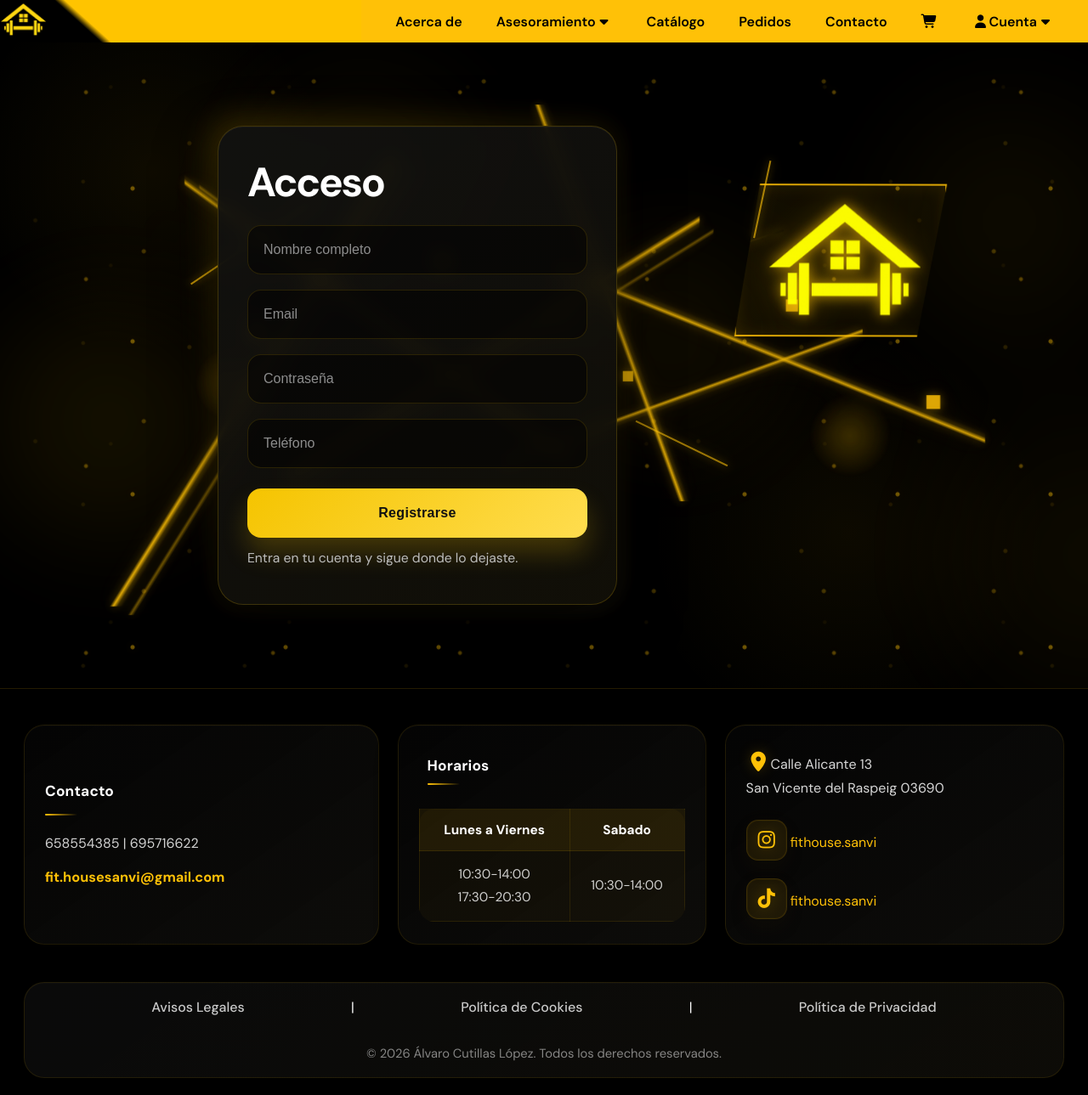
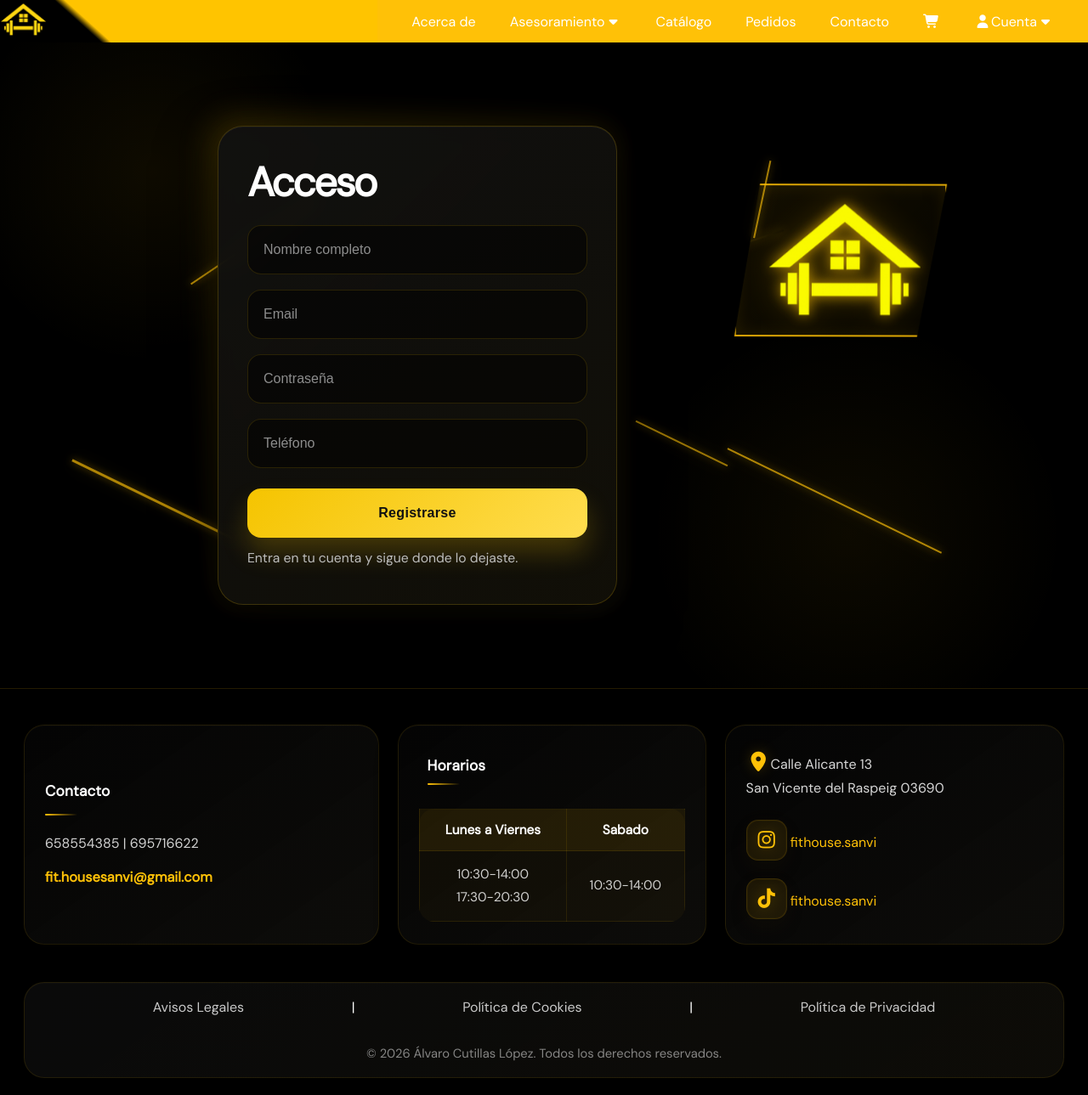
Before and after one commit to alcutillas/Fithouse, a PHP site: page /registrar.php in a window 1280 px wide. Shown: the whole page at 85% size. Run offline with PHP 8.4, Linux system fonts and the light colour scheme; a stand-in replaces the project's code that opens the database connection; some libraries are stand-ins or nearby versions.

Commit message:
fix:Estilos fallutos

```diff
--- a/iniciarsesion.php
+++ b/iniciarsesion.php
@@ -43,6 +43,8 @@
     <div class="trazo-neon-1"></div>
     <div class="trazo-neon-2"></div>
     <div class="trazo-neon-3"></div>
+    <div class="trazo-neon-4"></div>
+    <div class="trazo-neon-5"></div>
 
     <div class="form">
         <form method="post" action="">
--- a/registrar.php
+++ b/registrar.php
@@ -66,6 +66,8 @@
     <div class="trazo-neon-1"></div>
     <div class="trazo-neon-2"></div>
     <div class="trazo-neon-3"></div>
+    <div class="trazo-neon-4"></div>
+    <div class="trazo-neon-5"></div>
 
     <div class="form">
         <form method="post" action="">
--- a/static/css/registros.css
+++ b/static/css/registros.css
@@ -15,177 +15,7 @@
   align-items: center;
 }
 
-/* niebla base */
-main::before {
-  content: "";
-  position: absolute;
-  inset: -12%;
-  pointer-events: none;
-  z-index: 0;
-  background:
-    radial-gradient(circle at 18% 58%, rgba(255, 193, 7, 0.12), transparent 14%),
-    radial-gradient(circle at 36% 30%, rgba(255, 193, 7, 0.08), transparent 16%),
-    radial-gradient(circle at 58% 48%, rgba(255, 193, 7, 0.09), transparent 18%),
-    radial-gradient(circle at 82% 34%, rgba(255, 193, 7, 0.08), transparent 14%),
-    radial-gradient(circle at 88% 74%, rgba(255, 193, 7, 0.07), transparent 16%);
-  filter: blur(58px);
-  opacity: 0.9;
-  animation: nieblaFlotante 18s ease-in-out infinite alternate;
-}
 
-/* recorrido angular, roto y conectado */
-main::after {
-  content: "";
-  position: absolute;
-  inset: 0;
-  pointer-events: none;
-  z-index: 1;
-  background:
-    linear-gradient(122deg,
-      transparent 0 47.8%,
-      rgba(255, 193, 7, 0.98) 48.3%,
-      rgba(255, 193, 7, 0.15) 48.9%,
-      transparent 49.6%) no-repeat,
-
-    linear-gradient(36deg,
-      transparent 0 47.9%,
-      rgba(255, 193, 7, 0.94) 48.4%,
-      rgba(255, 193, 7, 0.14) 49%,
-      transparent 49.7%) no-repeat,
-
-    linear-gradient(148deg,
-      transparent 0 47.6%,
-      rgba(255, 193, 7, 0.92) 48.2%,
-      rgba(255, 193, 7, 0.13) 48.8%,
-      transparent 49.5%) no-repeat,
-
-    linear-gradient(70deg,
-      transparent 0 47.8%,
-      rgba(255, 193, 7, 0.96) 48.4%,
-      rgba(255, 193, 7, 0.13) 49%,
-      transparent 49.8%) no-repeat,
-
-    linear-gradient(160deg,
-      transparent 0 47.7%,
-      rgba(255, 193, 7, 0.88) 48.2%,
-      rgba(255, 193, 7, 0.12) 48.8%,
-      transparent 49.6%) no-repeat,
-
-    linear-gradient(22deg,
-      transparent 0 47.8%,
-      rgba(255, 193, 7, 0.9) 48.3%,
-      rgba(255, 193, 7, 0.11) 48.9%,
-      transparent 49.7%) no-repeat,
-
-    linear-gradient(122deg,
-      transparent 0 48.5%,
-      rgba(255, 193, 7, 0.45) 48.9%,
-      transparent 49.4%) no-repeat,
-    linear-gradient(36deg,
-      transparent 0 48.5%,
-      rgba(255, 193, 7, 0.42) 48.9%,
-      transparent 49.4%) no-repeat,
-    linear-gradient(148deg,
-      transparent 0 48.5%,
-      rgba(255, 193, 7, 0.4) 48.9%,
-      transparent 49.4%) no-repeat,
-
-    linear-gradient(rgba(255, 193, 7, 0.96), rgba(255, 193, 7, 0.96)) no-repeat,
-    linear-gradient(rgba(255, 193, 7, 0.92), rgba(255, 193, 7, 0.92)) no-repeat,
-    linear-gradient(rgba(255, 193, 7, 0.9), rgba(255, 193, 7, 0.9)) no-repeat,
-    linear-gradient(rgba(255, 193, 7, 0.88), rgba(255, 193, 7, 0.88)) no-repeat,
-    linear-gradient(rgba(255, 193, 7, 0.95), rgba(255, 193, 7, 0.95)) no-repeat,
-
-    radial-gradient(circle at 22% 52%, rgba(255, 193, 7, 0.16), transparent 18%) no-repeat,
-    radial-gradient(circle at 52% 42%, rgba(255, 193, 7, 0.14), transparent 18%) no-repeat,
-    radial-gradient(circle at 78% 60%, rgba(255, 193, 7, 0.16), transparent 18%) no-repeat;
-
-  background-size:
-    520px 520px,
-    440px 440px,
-    480px 480px,
-    460px 460px,
-    420px 420px,
-    500px 500px,
-
-    520px 520px,
-    440px 440px,
-    480px 480px,
-
-    14px 14px,
-    16px 16px,
-    12px 12px,
-    14px 14px,
-    16px 16px,
-
-    260px 260px,
-    300px 300px,
-    280px 280px;
-
-  background-position:
-    8% 56%,
-    27% 28%,
-    43% 46%,
-    61% 24%,
-    69% 62%,
-    84% 38%,
-
-    10% 60%,
-    29% 31%,
-    45% 49%,
-
-    24% 44%,
-    41% 33%,
-    58% 51%,
-    73% 40%,
-    86% 55%,
-
-    22% 52%,
-    52% 42%,
-    78% 60%;
-
-  filter:
-    drop-shadow(0 0 5px rgba(255, 193, 7, 0.45)) drop-shadow(0 0 16px rgba(255, 193, 7, 0.18));
-  opacity: 0.95;
-  animation: lineasRespiran 7s ease-in-out infinite alternate;
-}
-
-/* capa de partículas */
-.particulas-neon,
-.particulas-neon::before,
-.particulas-neon::after {
-  position: absolute;
-  inset: 0;
-  pointer-events: none;
-  content: "";
-}
-
-.particulas-neon {
-  z-index: 2;
-  background:
-    radial-gradient(circle, rgba(255, 193, 7, 0.95) 0 2px, transparent 3px) 8% 16% / 180px 180px repeat,
-    radial-gradient(circle, rgba(255, 193, 7, 0.75) 0 1.5px, transparent 3px) 22% 74% / 220px 220px repeat,
-    radial-gradient(circle, rgba(255, 193, 7, 0.55) 0 2px, transparent 3px) 64% 28% / 200px 200px repeat;
-  opacity: 0.45;
-  filter: blur(0.3px) drop-shadow(0 0 6px rgba(255, 193, 7, 0.3));
-  animation: particulasLentas 24s linear infinite;
-}
-
-.particulas-neon::before {
-  background:
-    radial-gradient(circle, rgba(255, 193, 7, 0.8) 0 2px, transparent 3px) 12% 48% / 240px 240px repeat,
-    radial-gradient(circle, rgba(255, 193, 7, 0.55) 0 1.5px, transparent 3px) 72% 14% / 190px 190px repeat;
-  opacity: 0.4;
-  animation: particulasRapidas 14s linear infinite;
-}
-
-.particulas-neon::after {
-  background:
-    radial-gradient(circle, rgba(255, 193, 7, 0.7) 0 2px, transparent 3px) 18% 26% / 260px 260px repeat,
-    radial-gradient(circle, rgba(255, 193, 7, 0.5) 0 1.5px, transparent 3px) 82% 76% / 210px 210px repeat;
-  opacity: 0.28;
-  animation: particulasVerticales 20s linear infinite;
-}
 
 /* logo metido en una pieza angular */
 .logo-neon {
@@ -239,7 +69,9 @@
 /* detalles rectos extra */
 .trazo-neon-1,
 .trazo-neon-2,
-.trazo-neon-3 {
+.trazo-neon-3,
+.trazo-neon-4,
+.trazo-neon-5 {
   position: absolute;
   pointer-events: none;
   z-index: 2;
@@ -274,6 +106,25 @@
   left: 70%;
   transform: rotate(12deg);
   animation: trazoVivo3 7.5s ease-in-out infinite;
+}
+
+
+.trazo-neon-4 {
+  width: 280px;
+  height: 2px;
+  top: 71%;
+  left: 66%;
+  transform: rotate(-64deg);
+  animation: trazoVivo2 8s ease-in-out infinite;
+}
+
+.trazo-neon-5 {
+  width: 220px;
+  height: 3px;
+  top: 71%;
+  left: 6%;
+  transform: rotate(-174deg);
+  animation: trazoVivo2 8s ease-in-out infinite;
 }
 
 main>* {
--- a/static/css/style.css
+++ b/static/css/style.css
@@ -1,34 +1,10 @@
 @font-face {
     font-family: 'DM Sans';
     src: url('../../fonts/DM_Sans/dm-sans-regular.woff2') format('woff2');
-    font-weight: 400;
     font-style: normal;
     font-display: swap;
 }
 
-@font-face {
-    font-family: 'DM Sans';
-    src: url('../../fonts/DM_Sans/dm-sans-semibold.woff2') format('woff2');
-    font-weight: 600;
-    font-style: normal;
-    font-display: swap;
-}
-
-@font-face {
-    font-family: 'DM Sans';
-    src: url('../../fonts/DM_Sans/dm-sans-bold.woff2') format('woff2');
-    font-weight: 700;
-    font-style: normal;
-    font-display: swap;
-}
-
-@font-face {
-    font-family: 'DM Sans';
-    src: url('../../fonts/DM_Sans/dm-sans-medium.woff2') format('woff2');
-    font-weight: 500;
-    font-style: normal;
-    font-display: swap;
-}
 
 * {
     margin: 0;
@@ -84,11 +60,11 @@
     display: flex;
     align-items: center;
     padding: 0 20px;
-    height: 100%;
-    color: rgb(0, 0, 0);
+    height: 50px;
+    color: rgb(255, 255, 255);
     text-decoration: none;
     cursor: pointer;
-    font-weight: 600;
+    font-weight: 400;
 }
 
 .nav-menu li a::after,
@@ -119,19 +95,7 @@
     position: relative;
 }
 
-.nav-menu li a::after {
-    content: "";
-    position: absolute;
-    left: 18px;
-    right: 18px;
-    bottom: 8px;
-    height: 2px;
-    background: #000;
 
-    transform: scaleX(0);
-    transform-origin: left;
-    transition: transform 0.25s ease;
-}
 
 
 .nav-menu .submenu {
@@ -201,14 +165,15 @@
 
     .dropdown:hover .submenu {
         display: none;
+        z-index: 2000;
     }
 
     .nav-menu li.dropdown {
         display: block;
+        z-index: 2000;
     }
 
     .nav-menu .submenu {
-        z-index: 1000;
         width: 100%;
     }
 
@@ -251,7 +216,6 @@
     }
 
     .submenu:hover {
-        z-index: 100;
         display: block;
     }
 
@@ -649,7 +613,8 @@
 }
 
 .swiper-recomendaciones {
-    height: auto;
+
+    max-width: 900px;
 }
 
 
@@ -857,7 +822,7 @@
     box-shadow: 0 0 12px rgba(245, 196, 0, 0.45);
 }
 
-@media (max-width: 1024px) {
+@media (max-width: 1048px) {
     .home-sliders {
         padding: 50px 4%;
     }
--- a/templates/header.php
+++ b/templates/header.php
@@ -19,14 +19,12 @@
 
     <link rel="canonical" href="https://fithousesanvi.es/">
 
-    <!-- Open Graph -->
     <meta property="og:title" content="Tienda de Suplementación Deportiva">
     <meta property="og:description" content="Proteína, creatina y suplementos al mejor precio.">
     <meta property="og:type" content="website">
     <meta property="og:url" content="https://fithousesanvi.es/">
     <meta property="og:image" content="https://fithousesanvi.es/static/img/og-image.jpg">
 
-    <!-- Twitter -->
     <meta name="twitter:card" content="summary_large_image">
     <meta name="twitter:title" content="Tienda de Suplementación Deportiva">
     <meta name="twitter:description" content="Compra suplementos deportivos online.">
```
Also changed, not shown: tienda_suplementacion.sql (added, +397 -0 lines), 1 other file.
